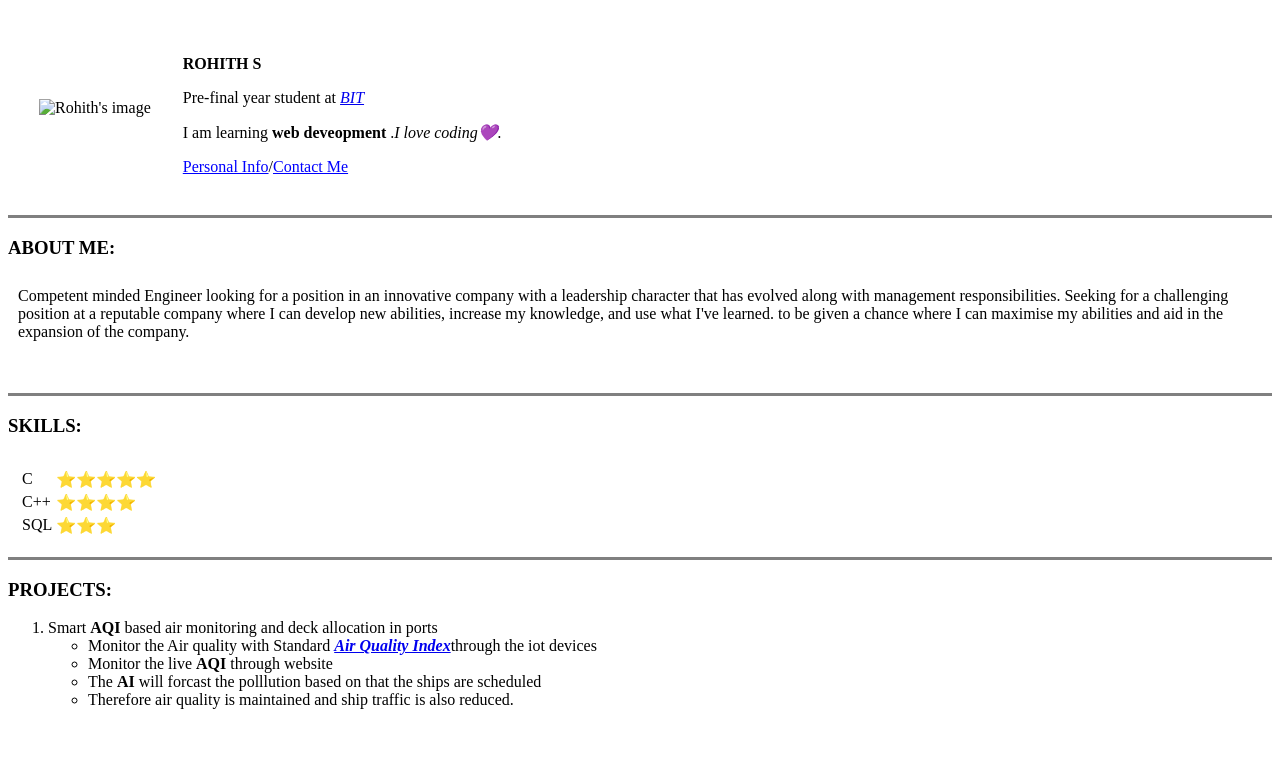
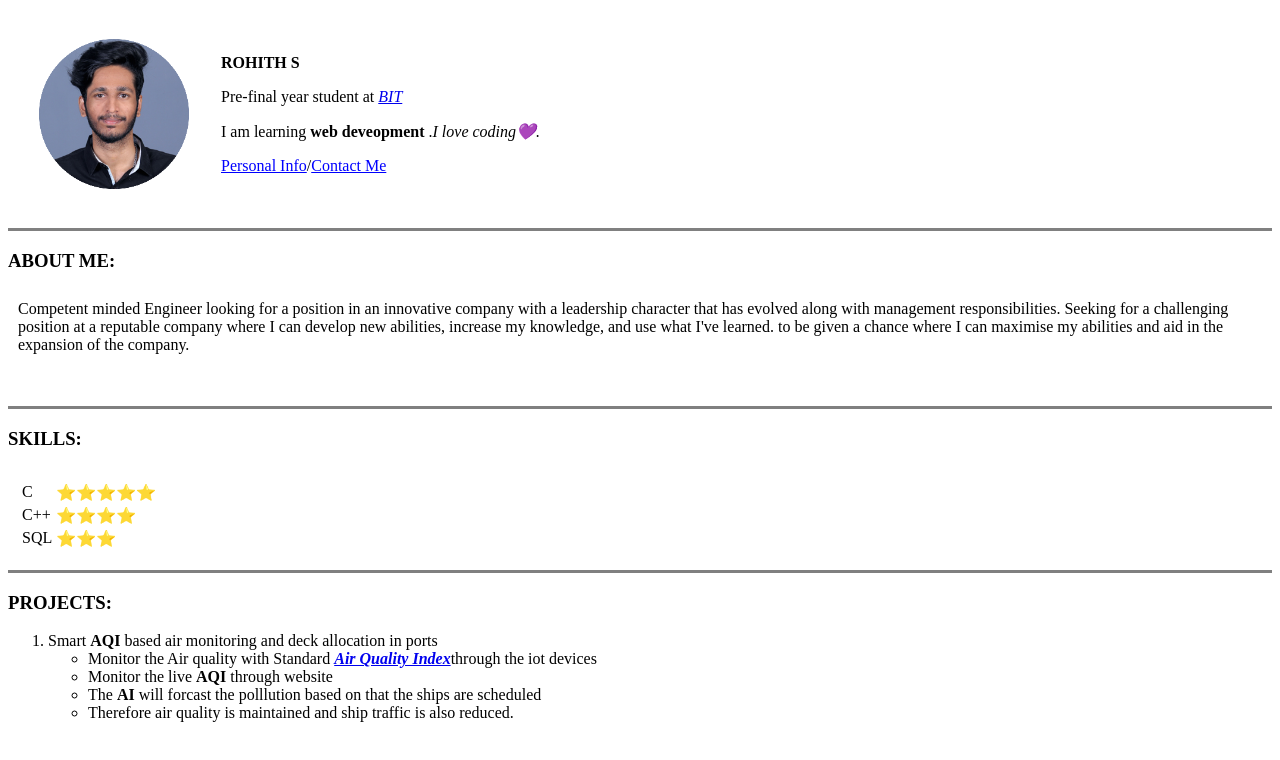
Before and after one commit to ROHITHSAKTHIVEL/CV, a plain HTML site: page index.html in a window 1280 px wide. Drawn offline with Linux system fonts and the light colour scheme.

Commit message:
Update index.html

```diff
--- a/index.html
+++ b/index.html
@@ -1,4 +1,4 @@
-<!DOCTYPE html>
+
 <html>
     <head>
         <meta charset="UTF-8">
@@ -9,7 +9,7 @@
         <div>
             <table cellspacing="30">
                 <tr>
-                    <td><img width="150"src="images/image.png" alt="Rohith's image"></td>
+                    <td><img width="150"src="image.png" alt="Rohith's image"></td>
                     <td><p><strong>ROHITH S</strong></p>
                         <p>Pre-final year student at <em><a href="https://www.bitsathy.ac.in/" target="_blank">BIT</a></em></p>
                         <P>I am learning <strong>web deveopment</strong> .<em>I love coding💜.</em></P>
```
